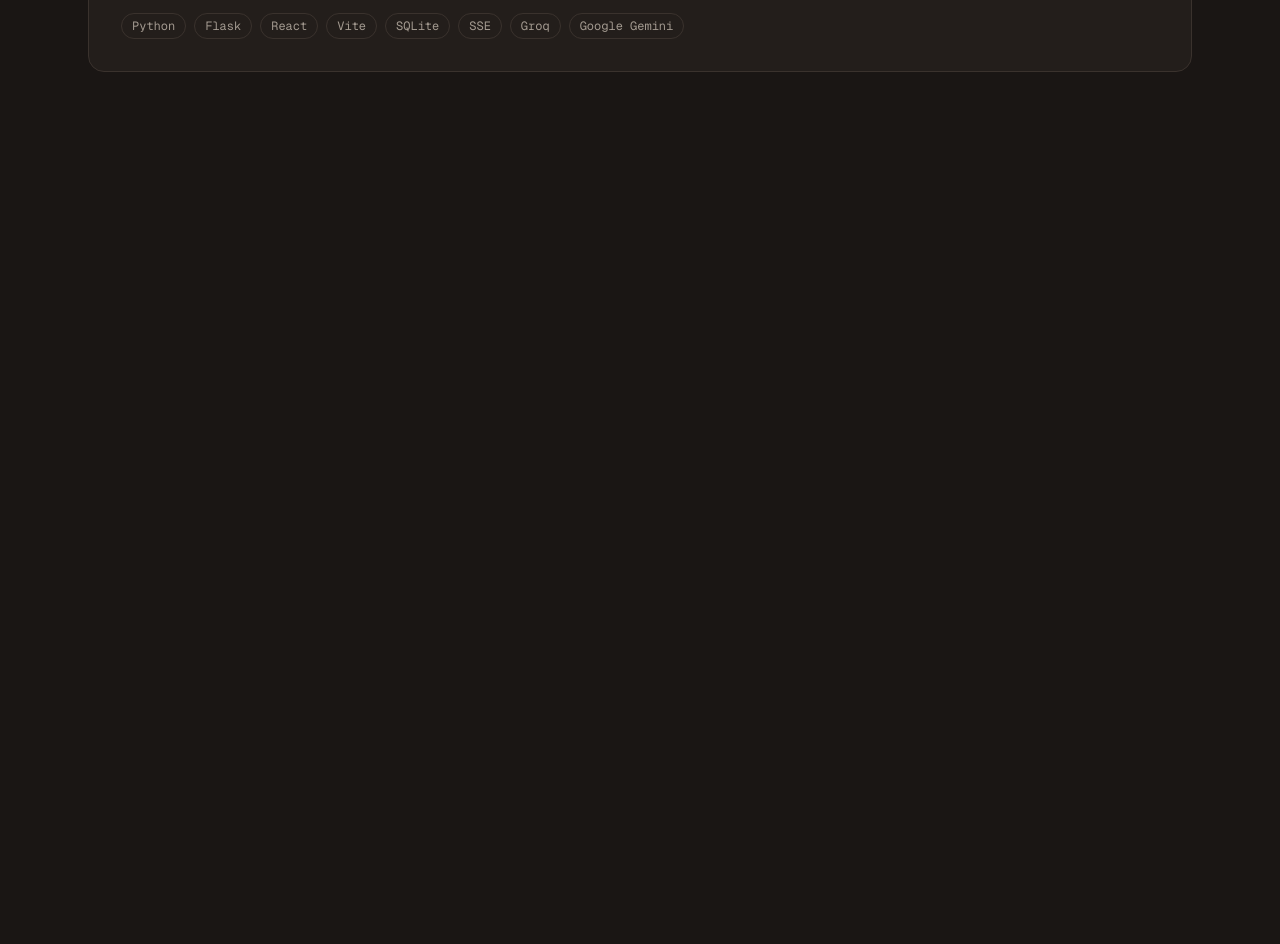
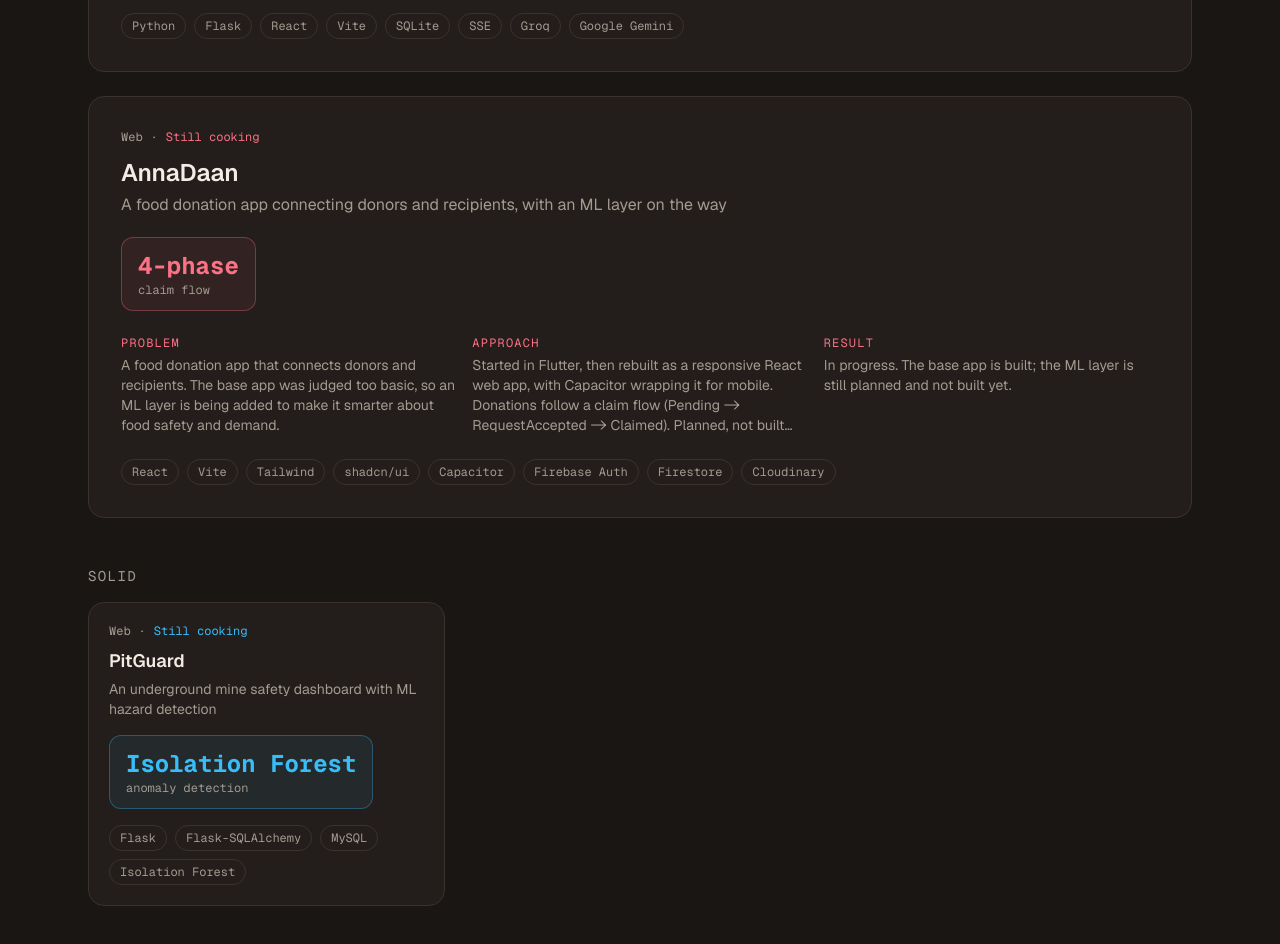
Before and after one commit to Katekar3/portfolio, a Next.js app: page /projects in a window 1280 px wide. Shown: the part 980-1924 px from the top of the page. Before the commit the page ends 1116 px from the top, so only its background shows below. Built offline with nearby package versions, Linux system fonts and the light colour scheme.

Commit message:
agent checkpoint

```diff
--- a/data/projects.ts
+++ b/data/projects.ts
@@ -129,5 +129,107 @@ export const projects: Project[] = [
       ],
     },
   },
+  {
+    title: "AnnaDaan",
+    slug: "annadaan",
+    tagline: "A food donation app connecting donors and recipients, with an ML layer on the way",
+    category: "Web",
+    status: "in-progress",
+    tier: "flagship",
+    featured: true,
+    date: "2026-11-04",
+    dateLabel: "Ongoing",
+    role: "Built the foundation and screens 1-5 (Splash, Login, Home, AddDonation, DonationDetail), Firebase auth, live Firestore donations, Cloudinary photo upload and native Google Sign-In. 50/50 split with Mukta.",
+    team: "Team of 2, with Mukta",
+    problem:
+      "A food donation app that connects donors and recipients. The base app was judged too basic, so an ML layer is being added to make it smarter about food safety and demand.",
+    approach:
+      "Started in Flutter, then rebuilt as a responsive React web app, with Capacitor wrapping it for mobile. Donations follow a claim flow (Pending -> RequestAccepted -> Claimed). Planned, not built yet: a cooked-meal freshness classifier and donation-volume forecasting. A rule-based FSSAI safety layer comes first, a 50-60 image pilot dataset acts as a go/no-go gate before any CNN training, and Grad-CAM is planned for explainability.",
+    result:
+      "In progress. The base app is built; the ML layer is still planned and not built yet.",
+    signatureStat: { value: "4-phase", label: "claim flow" },
+    accent: "#fb7185",
+    tech: [
+      "React",
+      "Vite",
+      "Tailwind",
+      "shadcn/ui",
+      "Capacitor",
+      "Firebase Auth",
+      "Firestore",
+      "Cloudinary",
+      "Leaflet + OpenStreetMap",
+    ],
+    features: [
+      "Firebase auth with native Google Sign-In",
+      "Live Firestore donations",
+      "Cloudinary photo upload",
+      "Screens: Splash, Login, Home, AddDonation, DonationDetail",
+      "Responsive web app, wrapped for mobile with Capacitor",
+    ],
+    challenges:
+      "signInWithPopup breaks inside the Capacitor WebView, fixed by switching to @capgo/capacitor-social-login. GitHub also flagged a leaked Google API key, so I rotated it and moved it to .env.local.",
+    learnings: "",
+    links: { github: "https://github.com/Muktacore/annadaan-web" },
+    diagram: {
+      type: "flow",
+      nodes: [
+        { label: "Pending" },
+        { label: "RequestAccepted" },
+        { label: "Claimed" },
+      ],
+    },
+  },
+  {
+    title: "PitGuard",
+    slug: "pitguard",
+    tagline: "An underground mine safety dashboard with ML hazard detection",
+    category: "Web",
+    status: "in-progress",
+    tier: "solid",
+    featured: false,
+    date: "2026-07-20",
+    role: "Designed the MySQL schema by hand, wrote the rule-based risk logic, chose Isolation Forest, and came up with the drilling-animation login page. CRUD routes and styling were AI-assisted.",
+    team: "UNKNOWN",
+    problem:
+      "A mine safety dashboard that tracks gas, air quality, temperature and humidity across zones and raises alerts when readings look dangerous. It runs on simulated sensor data.",
+    approach:
+      "I hand-designed the MySQL schema (zones, workers, sensor readings, alerts, users) and wrote rule-based risk logic. For ML hazard detection I chose Isolation Forest, an unsupervised method, because any labels would only come from my own thresholds. Built with Flask, Flask-SQLAlchemy and MySQL, with an HTML, Tailwind and vanilla JS front end.",
+    result:
+      "No measured result: the sensor data is simulated. Deployed on Render + Aiven.",
+    signatureStat: { value: "Isolation Forest", label: "anomaly detection" },
+    accent: "#38bdf8",
+    tech: [
+      "Flask",
+      "Flask-SQLAlchemy",
+      "MySQL",
+      "Isolation Forest",
+      "HTML",
+      "Tailwind",
+      "JavaScript",
+      "Render",
+      "Aiven",
+    ],
+    features: [
+      "Dashboard for gas, air quality, temperature and humidity readings",
+      "Alerts when readings look dangerous",
+      "Rule-based risk logic plus Isolation Forest hazard detection",
+      "Cinematic drilling-animation login page",
+      "Schema covering zones, workers, sensor readings, alerts and users",
+    ],
+    challenges: "",
+    learnings: "",
+    links: { github: "https://github.com/Katekar3/pitguard" },
+    diagram: {
+      type: "flow",
+      nodes: [
+        { label: "Simulated sensor data", sub: "gas, air quality, temperature, humidity" },
+        { label: "Flask + MySQL", sub: "zones, workers, readings, alerts, users" },
+        { label: "Risk detection", sub: "rule-based logic + Isolation Forest" },
+        { label: "Alerts" },
+        { label: "Dashboard" },
+      ],
+    },
+  },
   // NEXT ENTRIES GO ABOVE THIS LINE
 ];
```
